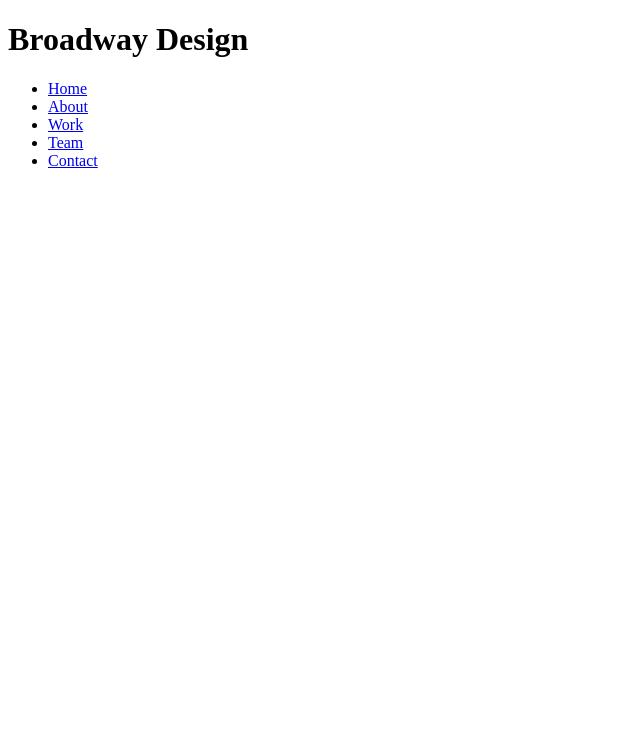
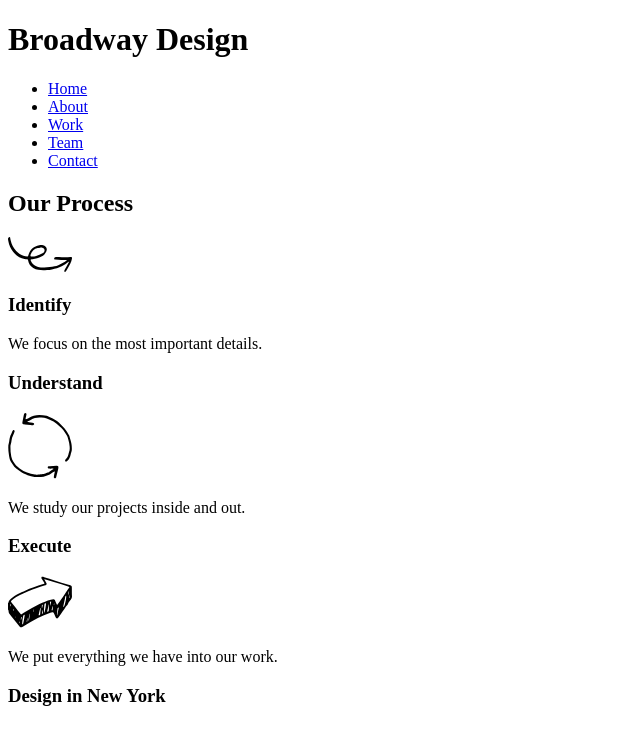
Before and after one commit to erikdubon/broadwaydesign, a plain HTML site: page index.html in a window 1280 px wide. Shown: the whole page, without its empty margins (0-640 px from the left). Drawn offline with Linux system fonts and the light colour scheme.

Commit message:
Process content added to index

```diff
--- a/index.html
+++ b/index.html
@@ -16,6 +16,18 @@
         <li><a href="#contact">Contact</a></li>
       </ul>
     </div>
-
+    <div id="process">
+      <h2>Our Process</h2>
+      <p><img src="./resources/images/identify.svg" alt="Identify"></p>
+      <h3>Identify</h3>
+      <p>We focus on the most important details.</p>
+      <h3>Understand</h3>
+      <p><img src="./resources/images/understand.svg" alt="Understand"></p>
+      <p>We study our projects inside and out.</p>
+      <h3>Execute</h3>
+      <p><img src="./resources/images/execute.svg" alt="Execute"></p>
+      <p>We put everything we have into our work.</p>
+    </div>
+    <h3 class="NewYork">Design in New York</h3>
   </body>
 </html>
```
